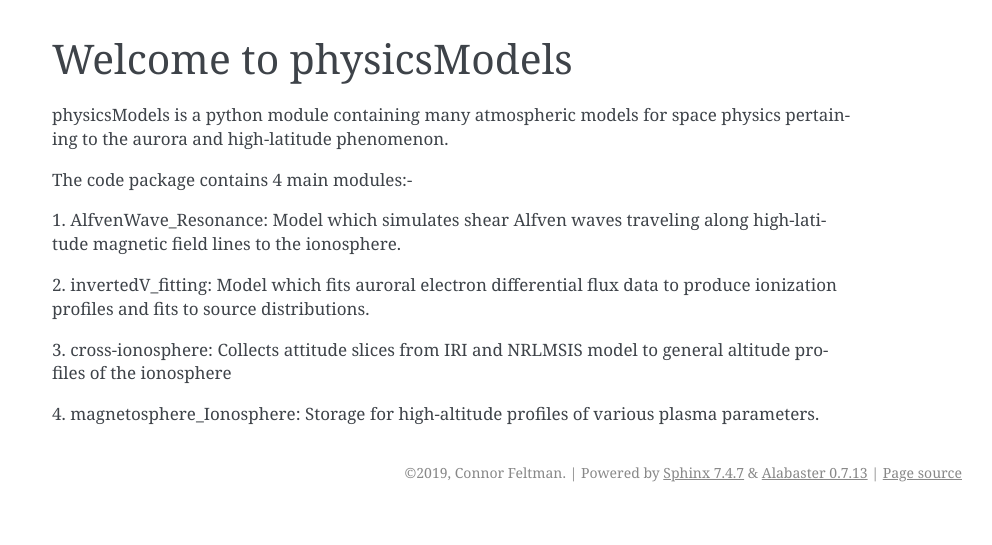
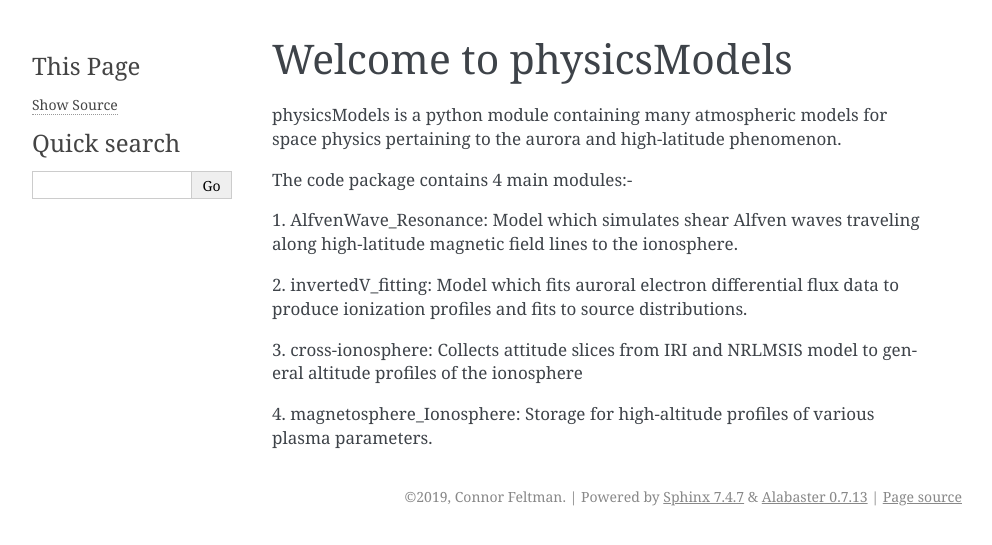
Before and after one commit to Rundus/physicsModels, a Sphinx documentation site: the page built from docs/index.rst, in a window 1280 px wide. Shown: the top 545 px of the page, without its empty margins (148-1140 px from the left). Built offline with Sphinx 7.4.7, drawn with Linux system fonts in a browser that asks for light colours.

Commit message:
physicsModels commit 26

```diff
--- a/docs/conf.py
+++ b/docs/conf.py
@@ -62,32 +62,32 @@ exclude_patterns = ['AlfvenWave_Resonance.rst',
 # The theme to use for HTML and HTML Help pages.  See the documentation for
 # a list of builtin themes.
 #
-html_theme = 'alabaster'
+# html_theme = 'alabaster'
 # html_theme = 'pydata_sphinx_theme'
 
 # -- Theme configuration -----------------------------------------------------
-
-# Sidebar configuration
-html_sidebars = {
-    "**": ["search-field.html", "sidebar-nav-bs.html"],
-    'index': []
-    }
-
-# General theme options
-html_theme_options = {
-    # Logo
-    'logo': {'text': project},
-    # Upper bar icons
-    'navbar_end': ['theme-switcher', 'navbar-icon-links'],
-    # Icon links
-    "icon_links": [
-        # GitHub of the proyect
-        {"name": "GitHub",
-         "url": "https://github.com/ecastroth/sphinx-documentation-demo",
-         "icon": "fa-brands fa-square-github",
-         "type": "fontawesome",}
-    ]
-}
+#
+# # Sidebar configuration
+# html_sidebars = {
+#     "**": ["search-field.html", "sidebar-nav-bs.html"],
+#     'index': []
+#     }
+#
+# # General theme options
+# html_theme_options = {
+#     # Logo
+#     'logo': {'text': project},
+#     # Upper bar icons
+#     'navbar_end': ['theme-switcher', 'navbar-icon-links'],
+#     # Icon links
+#     "icon_links": [
+#         # GitHub of the proyect
+#         {"name": "GitHub",
+#          "url": "https://github.com/ecastroth/sphinx-documentation-demo",
+#          "icon": "fa-brands fa-square-github",
+#          "type": "fontawesome",}
+#     ]
+# }
 
 # Add any paths that contain custom static files (such as style sheets) here,
 # relative to this directory. They are copied after the builtin static files,
```
